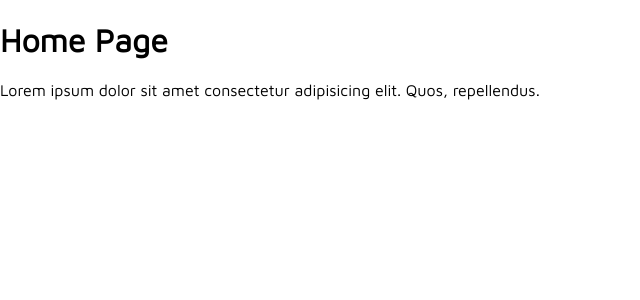
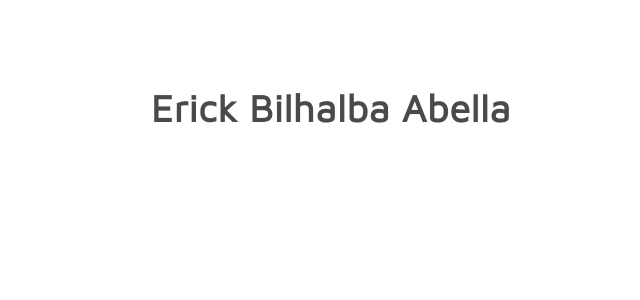
Before and after one commit to TheDevick/Next.Js-Personal-Page, a Next.js app: page / in a window 1280 px wide. Shown: the top 300 px of the page, without its empty margins (0-640 px from the left). Built offline with nearby package versions, Linux system fonts and the light colour scheme.

Commit message:
feat: create Header Title

```diff
--- a/pages/_app.js
+++ b/pages/_app.js
@@ -11,7 +11,7 @@ const Font = {
 }
 
 const GlobalStyle = createGlobalStyle`
-  body {
+  body, body * {
     margin: 0;
     padding: 0;
     box-sizing: border-box;
--- a/pages/index.js
+++ b/pages/index.js
@@ -1,11 +1,10 @@
+import React from "react";
+import Header from "../src/components/Header";
+
 export default function HomePage() {
     return (
-        <div>
-        <h1>Home Page</h1>
-        <p>
-            Lorem ipsum dolor sit amet consectetur adipisicing elit. Quos,
-            repellendus.
-        </p>
-        </div>
+        <React.Fragment>
+            <Header />
+        </React.Fragment>
     );
 }
--- /dev/null
+++ b/src/components/Header/Title.js
@@ -0,0 +1,18 @@
+import styled from "styled-components";
+
+export default function Title({ children }) {
+    const StyledTitle = styled.h1`
+        font-style: normal;
+        font-weight: bold;
+        font-size: 38px;
+        line-height: 45px;
+
+        letter-spacing: 0.6px;
+
+        color: #4A4A4A;
+    `;
+
+    return (
+        <StyledTitle> {children} </StyledTitle>
+    )
+}
--- /dev/null
+++ b/src/components/Header/index.js
@@ -0,0 +1,14 @@
+import styled from "styled-components";
+import Title from "./Title";
+
+export default function Header() {
+    const StyledHeader = styled.header`
+        margin: 85px 151px 65px 151px;
+    `
+
+    return (
+        <StyledHeader>
+            <Title>Erick Bilhalba Abella</Title>
+        </StyledHeader>
+    )
+}
```
